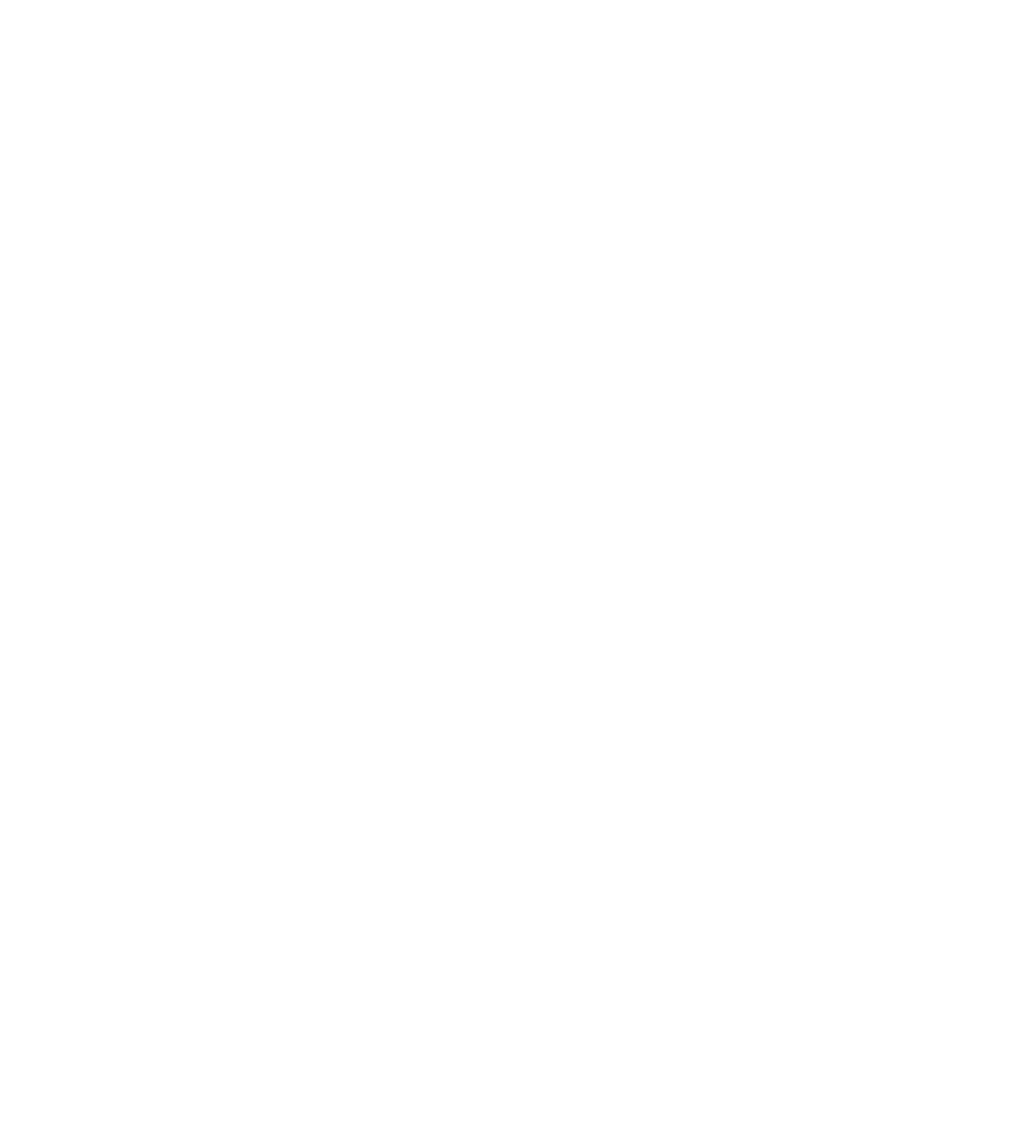
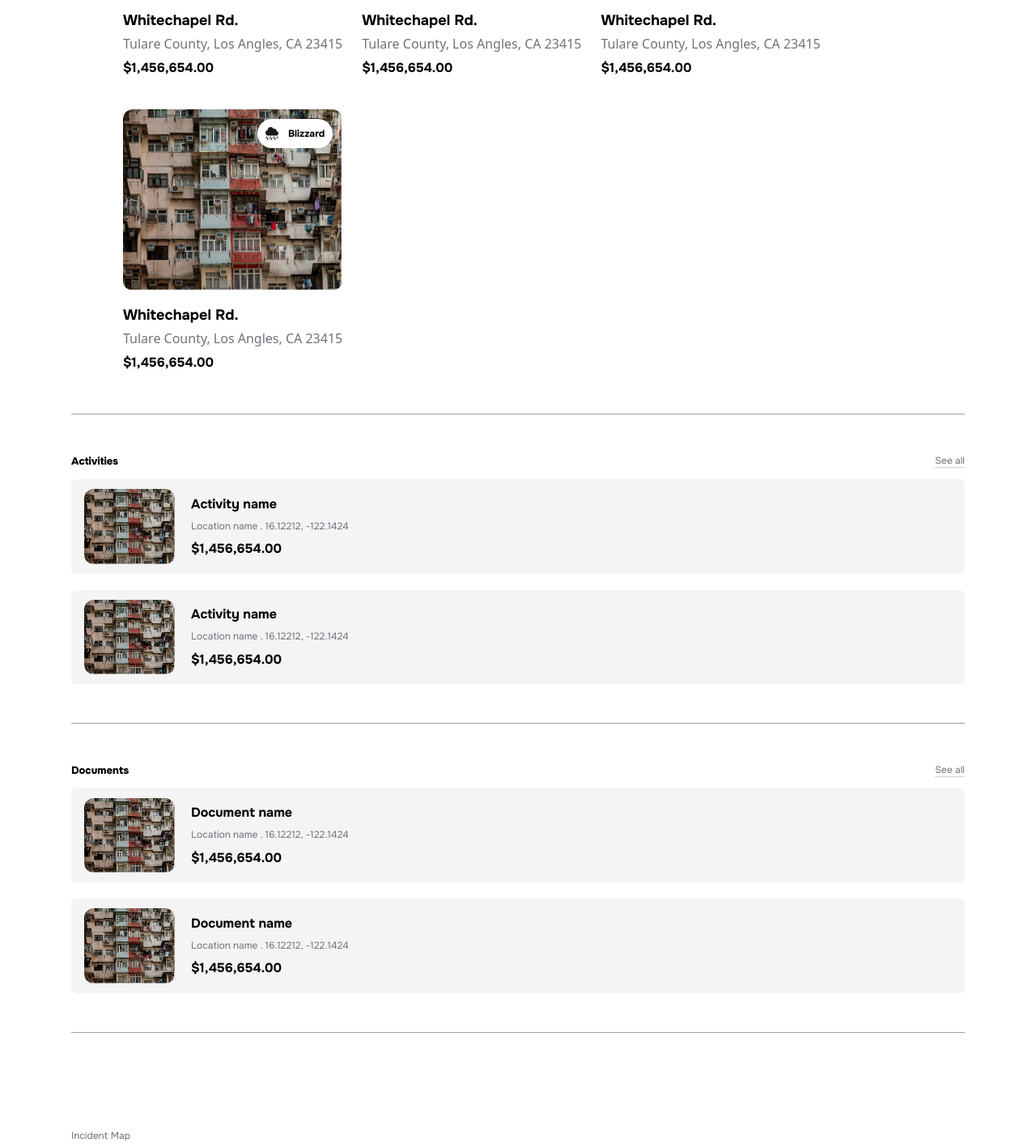
Before and after one commit to zehancoder/Disaster-Assignment, a React (Vite) app: page /Locations in a window 1280 px wide. Shown: the part 1040-2457 px from the top of the page at 81% size. Before the commit the page ends 800 px from the top, so only its background shows below. Built offline with nearby package versions, Linux system fonts and the light colour scheme; a web font is replaced by a local one.

Commit message:
all  Complete

```diff
--- a/src/components/Location.jsx
+++ b/src/components/Location.jsx
@@ -5,6 +5,9 @@
 import { MyButton } from "./common/Button";
 import { IoMdAdd } from "react-icons/io";
 import { BigContainer } from "./common/IncidentContainer";
+import myData from "../db/Data.json";
+import { Button } from "@mui/material";
+
 export const LocationFunc = () => {
   return (
     <>
@@ -37,7 +40,7 @@
           </div>
         }
         btns={
-          <Link to={"/CreateIncident"}>
+          <Link to={"/"}>
             <MyButton className={"flex items-center gap-1"}>
               <IoMdAdd className="text-lg font-bold" />
               New Location
@@ -46,7 +49,7 @@
         }
       />
       <BigContainer>
-        <div className="flex md:px-8 mt-8 lg:px-12 items-center justify-between gap-3">
+        <div className="flex flex-col 2xl:flex-row md:px-5 mt-8 lg:px-6  justify-between gap-6 py-12">
           <div>
             <div className="py-8 border-b border-b-zinc-400">
               <div className="flex items-center gap-3">
@@ -70,15 +73,177 @@
               </SmallText>
               <SmallText className={"text-[13px] mt-2"}>
                 Lorem ipsum dolar sit general sac mascho werhoLorem ipsum dolar
-                sit general sac mascho <br /> werhoLorem ipsum dolar sit general sac
-                mascho werhoLorem ipsum dolar sit  general sac <br /> mascho werhoLorem
-                ipsum dolar sit general sac mascho werhoLorem ipsum dolar sit <br />
+                sit general sac mascho <br /> werhoLorem ipsum dolar sit general
+                sac mascho werhoLorem ipsum dolar sit general sac <br /> mascho
+                werhoLorem ipsum dolar sit general sac mascho werhoLorem ipsum
+                dolar sit <br />
                 general sac mascho werho
               </SmallText>
             </div>
             <div className="py-12">
-
+              <div className="flex items-center justify-between">
+                <SmallText className={"text-[13px] font-extrabold text-black"}>
+                  Locations
+                </SmallText>
+                <SmallText
+                  className={"border-b border-b-zinc-300 cursor-pointer"}
+                >
+                  See all
+                </SmallText>
+              </div>
+              <div>
+                <BigContainer className="px-4 md:px-2 mt-6 border-b border-b-zinc-400 py-12">
+                  <div className="flex lg:flex-row flex-col flex-wrap items-center md:justify-normal justify-center gap-6 space-y-3">
+                    {myData.LocationCardData.map(
+                      ({ img, para, price, heading }, i) => (
+                        <div key={i} className="  relative">
+                          <div
+                            className="w-full relative rounded-xl"
+                            id="animate"
+                          >
+                            <img
+                              className="max-w-[306px] w-full"
+                              src={img}
+                              alt=""
+                            />
+                            <div className="absolute top-3 flex items-center gap-3 md:p-[10px] p-[8px] right-3 rounded-[40px] bg-white">
+                              <img
+                                src="./icons/BlizzardMan.png"
+                                alt="constractor"
+                              />
+                              <p className="text-xs font-bold font-onset">
+                                Blizzard
+                              </p>
+                            </div>
+                            <Link to={"/Incidents"}>
+                              <Button id="MuiBtn" variant="bordered">
+                                View more
+                              </Button>
+                            </Link>
+                          </div>
+                          <h1 className="font-bold text-base md:text-lg mt-4 font-onset">
+                            {heading}
+                          </h1>
+                          <p className="text-[#71717A] text-xs leading-[30px] font-[400] md:text-base">
+                            {para}
+                          </p>
+                          <p className="font-onset font-bold text-base leading-[30px] md:text-[16px]">
+                            {price}
+                          </p>
+                        </div>
+                      )
+                    )}
+                  </div>
+                </BigContainer>
+              </div>
+              <div className="py-12  border-b border-b-zinc-400">
+                <div className="flex items-center justify-between">
+                  <SmallText
+                    className={"text-[13px] font-extrabold text-black"}
+                  >
+                    Activities
+                  </SmallText>
+                  <SmallText
+                    className={"border-b border-b-zinc-300 cursor-pointer"}
+                  >
+                    See all
+                  </SmallText>
+                </div>
+                <div className="flex mt-3 items-center gap-5 px-4 bg-[#F4F4F5] py-3 rounded-md">
+                  <img
+                    src="/constractor/builOne.png"
+                    className="w-28 rounded-xl"
+                    alt=""
+                  />
+                  <div>
+                    <h3 className="text-black font-bold font-onset text-[14px] md:text-base">
+                      Activity name
+                    </h3>
+                    <SmallText className={"mt-2"}>
+                      Location name .<span> 16.12212, -122.1424</span>
+                    </SmallText>
+                    <h3 className="text-black font-bold font-onset text-[14px] md:text-base mt-2">
+                      $1,456,654.00
+                    </h3>
+                  </div>
+                </div>
+                <div className="flex mt-5 items-center gap-5 px-4 bg-[#F4F4F5] py-3 rounded-md">
+                  <img
+                    src="/constractor/builOne.png"
+                    className="w-28 rounded-xl"
+                    alt=""
+                  />
+                  <div>
+                    <h3 className="text-black font-bold font-onset text-[14px] md:text-base">
+                      Activity name
+                    </h3>
+                    <SmallText className={"mt-2"}>
+                      Location name .<span> 16.12212, -122.1424</span>
+                    </SmallText>
+                    <h3 className="text-black font-bold font-onset text-[14px] md:text-base mt-2">
+                      $1,456,654.00
+                    </h3>
+                  </div>
+                </div>
+              </div>
+              <div className="py-12  border-b border-b-zinc-400">
+                <div className="flex items-center justify-between">
+                  <SmallText
+                    className={"text-[13px] font-extrabold text-black"}
+                  >
+                    Documents
+                  </SmallText>
+                  <SmallText
+                    className={"border-b border-b-zinc-300 cursor-pointer"}
+                  >
+                    See all
+                  </SmallText>
+                </div>
+                <div className="flex mt-3 items-center gap-5 px-4 bg-[#F4F4F5] py-3 rounded-md">
+                  <img
+                    src="/constractor/builOne.png"
+                    className="w-28 rounded-xl"
+                    alt=""
+                  />
+                  <div>
+                    <h3 className="text-black font-bold font-onset text-[14px] md:text-base">
+                      Document name
+                    </h3>
+                    <SmallText className={"mt-2"}>
+                      Location name .<span> 16.12212, -122.1424</span>
+                    </SmallText>
+                    <h3 className="text-black font-bold font-onset text-[14px] md:text-base mt-2">
+                      $1,456,654.00
+                    </h3>
+                  </div>
+                </div>
+                <div className="flex mt-5 items-center gap-5 px-4 bg-[#F4F4F5] py-3 rounded-md">
+                  <img
+                    src="/constractor/builOne.png"
+                    className="w-28 rounded-xl"
+                    alt=""
+                  />
+                  <div>
+                    <h3 className="text-black font-bold font-onset text-[14px] md:text-base">
+                      Document name
+                    </h3>
+                    <SmallText className={"mt-2"}>
+                      Location name .<span> 16.12212, -122.1424</span>
+                    </SmallText>
+                    <h3 className="text-black font-bold font-onset text-[14px] md:text-base mt-2">
+                      $1,456,654.00
+                    </h3>
+                  </div>
+                </div>
+              </div>
             </div>
+          </div>
+          <div className="mt-12 ">
+            <SmallText>Incident Map</SmallText>
+            <img className="mt-2" src="/maps/mapsTwo.png" alt="" />
+            <SmallText className={"mt-2"}>
+              Start 19.1232, -118.233 End 19.3245, -119.2323
+            </SmallText>
           </div>
         </div>
       </BigContainer>
--- a/src/db/Data.json
+++ b/src/db/Data.json
@@ -167,5 +167,31 @@
       "img": "/icons/Wildfire.png",
       "text": "Wildfire"
     }
+  ],
+  "LocationCardData": [
+    {
+      "img": "/constractor/builOne.png",
+      "heading": "Whitechapel Rd.",
+      "para": "Tulare County,  Los Angles, CA 23415",
+      "price": "$1,456,654.00"
+    },
+    {
+      "img": "/constractor/builTwo.png",
+      "heading": "Whitechapel Rd.",
+      "para": "Tulare County,  Los Angles, CA 23415",
+      "price": "$1,456,654.00"
+    },
+    {
+      "img": "/constractor/builOne.png",
+      "heading": "Whitechapel Rd.",
+      "para": "Tulare County,  Los Angles, CA 23415",
+      "price": "$1,456,654.00"
+    },
+    {
+      "img": "/constractor/builOne.png",
+      "heading": "Whitechapel Rd.",
+      "para": "Tulare County,  Los Angles, CA 23415",
+      "price": "$1,456,654.00"
+    }
   ]
 }
```
